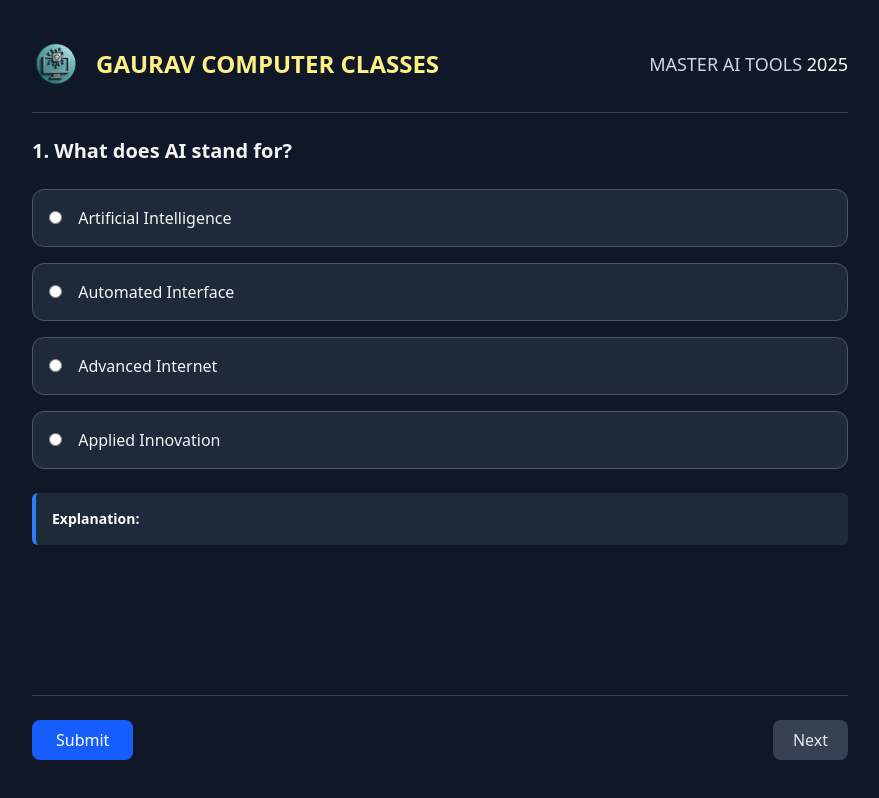
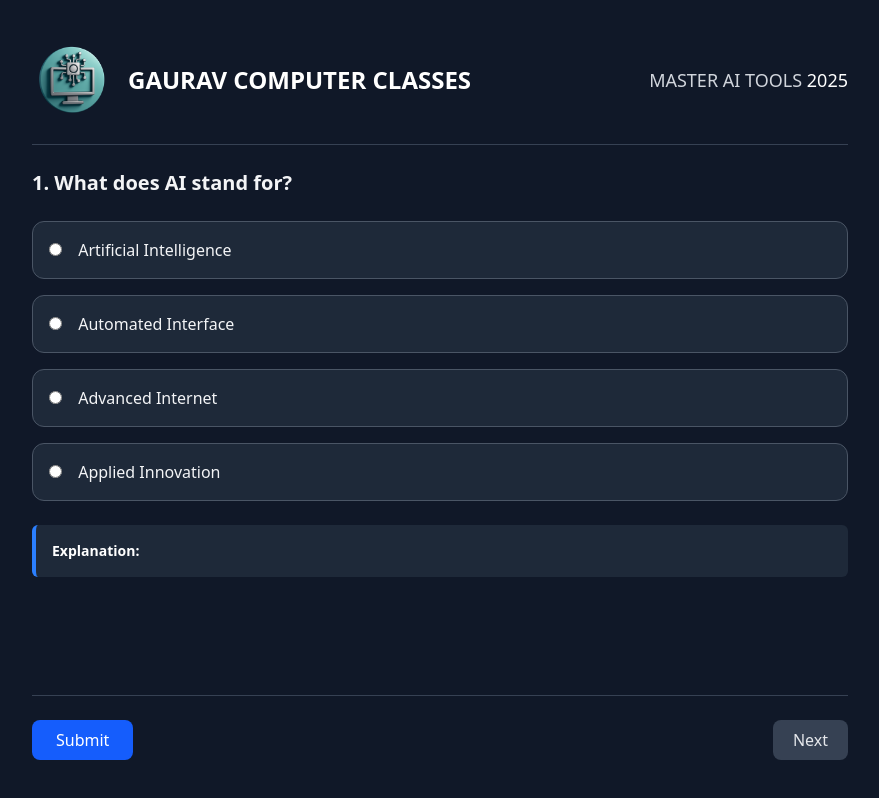
Before and after one commit to gauravcomputerclasses/masterAiQuiz, a plain HTML site: page index.html in a window 1280 px wide. Shown: the whole page, without its empty margins (200-1079 px from the left). Drawn offline with nearby package versions, Linux system fonts and the light colour scheme.

Commit message:
logo size

```diff
--- a/index.html
+++ b/index.html
@@ -15,8 +15,8 @@
         <!-- Header -->
         <div class="flex items-center justify-between pb-6 border-b border-gray-700">
             <div class="flex items-center space-x-4">
-                <img src="./aSSETS/LOGO.png" alt="Logo" class="h-12" />
-                <h1 class="text-2xl font-bold text-yellow-200">GAURAV COMPUTER CLASSES</h1>
+                <img src="./aSSETS/LOGO.png" alt="Logo" class="h-20" />
+                <h1 class="text-2xl font-bold text-white">GAURAV COMPUTER CLASSES</h1>
             </div>
             <div id="batchCode" class="text-lg text-gray-300 font-medium">
                 <!-- Batch code will go here -->
```
